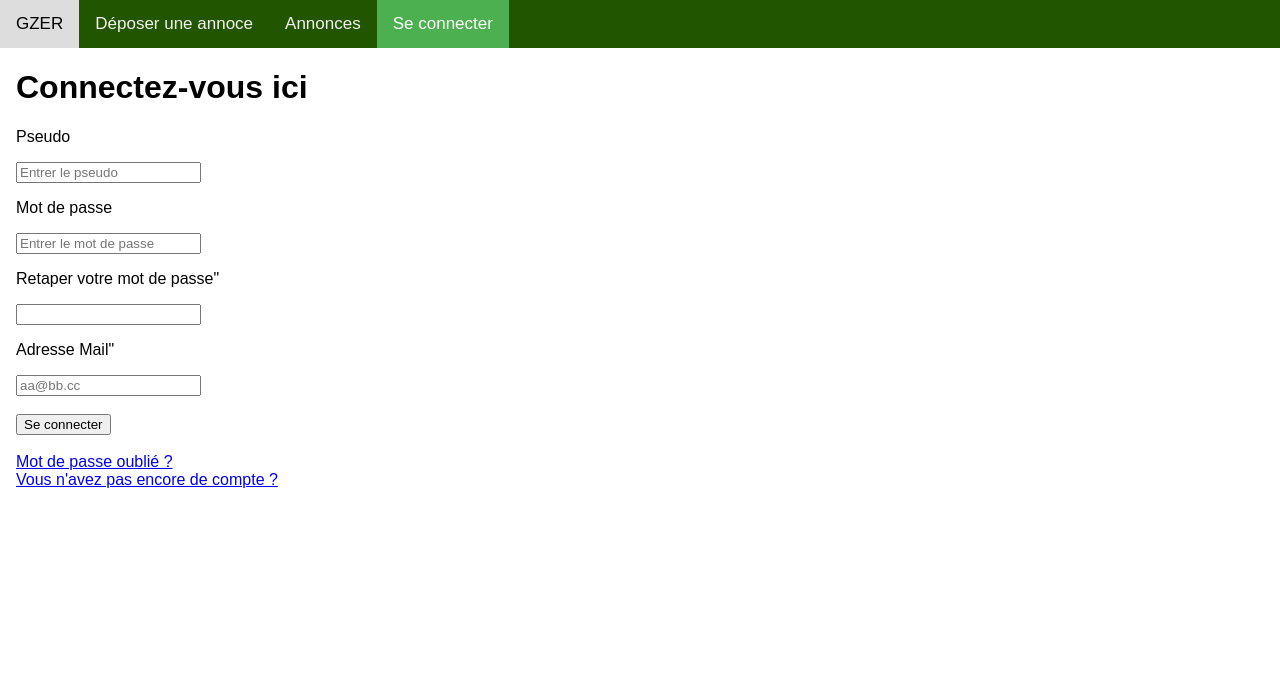
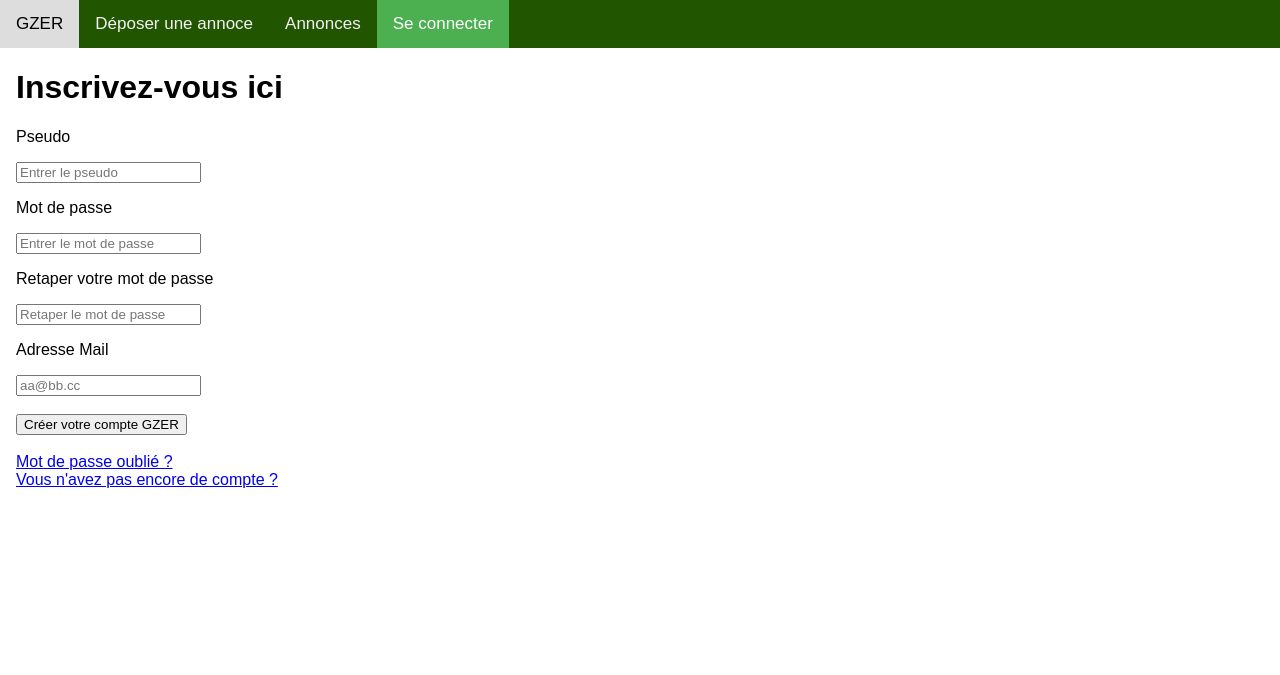
Before and after one commit to thorey1/GZER_PHP_IUT2, a PHP site: page /view/inscription.view.php in a window 1280 px wide. Shown: the top 675 px of the page. Run offline with PHP 8.4, Linux system fonts and the light colour scheme.

Commit message:
inscription 2

```diff
--- a/view/inscription.view.php
+++ b/view/inscription.view.php
@@ -22,7 +22,7 @@
   <div id=container style="padding-left:16px">
     <div class="loginbox">
 
-      <h1>Connectez-vous ici</h1>
+      <h1>Inscrivez-vous ici</h1>
 
       <form action="../controler/seconnecter.ctrl.php">
 
@@ -34,17 +34,17 @@
 
         <input type="password" name="mdp" placeholder="Entrer le mot de passe">
 
-        <p>Retaper votre mot de passe"</p>
+        <p>Retaper votre mot de passe</p>
 
-        <input type="password" name="rmdp">
+        <input type="password" name="rmdp" placeholder="Retaper le mot de passe">
 
-        <p>Adresse Mail"</p>
+        <p>Adresse Mail</p>
 
         <input type="email" name="mail" placeholder="aa@bb.cc">
 
         <br><br>
 
-        <input type="submit" name="" value="Se connecter">
+        <input type="submit" name="" value="Créer votre compte GZER">
 
         <br><br>
 
```
Also changed, not shown: controler/inscription.ctrl.php (+9 -6 lines).
